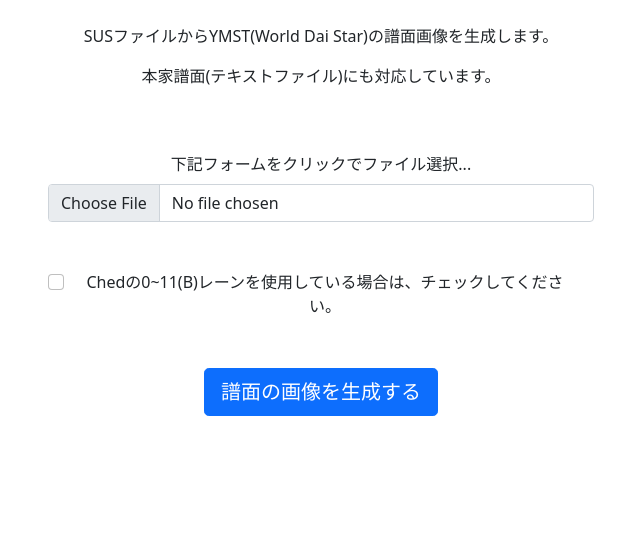
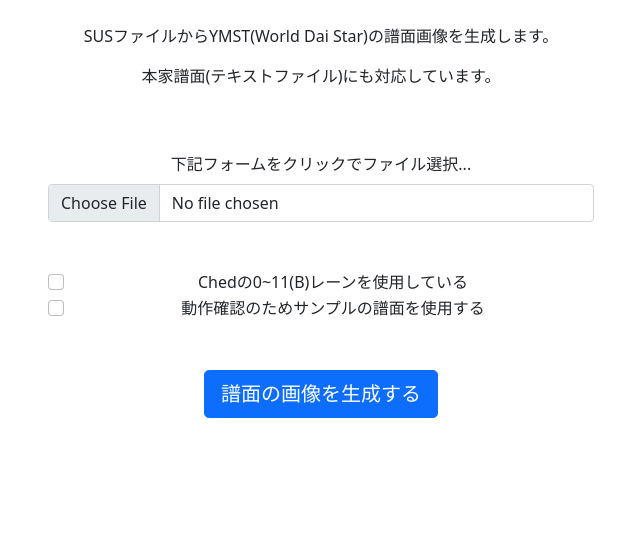
Before and after one commit to PurplePalette/sus-2-ymst-img, a FastAPI app: page / in a window 1280 px wide. Shown: the part 56-616 px from the top of the page, without its empty margins (319-959 px from the left). Run offline with FastAPI, Linux system fonts and the light colour scheme; some libraries are stand-ins or nearby versions.

Commit message:
Update: sample generate

```diff
--- a/main.py
+++ b/main.py
@@ -37,8 +37,18 @@ async def convert(
     chart: str = Form(),
     textFlag: bool = Form(),
     laneFlag: bool = Form(),
+    sampleFlag: bool = Form(),
 ):
-    # テキストファイルの場合は、変換しない
+    # サンプルの場合は、サンプルを返す
+    if sampleFlag:
+        with open("sample.sus", "r", encoding="utf-8") as f:
+            chart = f.read()
+        notation_txt, error_messages = sus2ymst.loads(chart)
+        svg_text = notation_text_to_svg(notation_txt)
+        return templates.TemplateResponse(
+            "convert.html",
+            {"request": request, "svg_text": svg_text},
+        )
     if textFlag:
         svg_text = notation_text_to_svg(chart)
         return templates.TemplateResponse(
--- a/templates/index.html
+++ b/templates/index.html
@@ -41,10 +41,16 @@
                 <input accept=".sus,.txt" class="form-control form-control-md" id="formFile" type="file">
             </div>
             <div class="col-10 col-md-6 mx-4 my-4 box">
-                <div class="form-check form-check-inline">
+                <div class="form-check">
                     <input class="form-check-input" type="checkbox" value="" id="laneFlag">
                     <label class="form-check-label" for="laneFlag">
-                        Chedの0~11(B)レーンを使用している場合は、チェックしてください。
+                        Chedの0~11(B)レーンを使用している
+                    </label>
+                </div>
+                <div class="form-check">
+                    <input class="form-check-input" type="checkbox" value="" id="sampleFlag">
+                    <label class="form-check-label" for="sampleFlag">
+                        動作確認のためサンプルの譜面を使用する
                     </label>
                 </div>
             </div>
@@ -69,8 +75,10 @@
         const fileInput = document.getElementById('formFile');
         const file = fileInput.files[0];
 
+        const sampleFlag = document.getElementById('sampleFlag').checked;
+
         // Early return pattern is used to prevent further execution if there is no file.
-        if (!file) {
+        if (!file && !sampleFlag) {
             alert('SUSファイルを選択してください');
             return;
         }
@@ -80,9 +88,22 @@
 
         // Using FormData API for easier and more readable form data manipulation.
         const formData = new FormData();
-        formData.append('chart', await file.text());
-        formData.append('textFlag', file.name.endsWith('.txt') ? '1' : '0');
         formData.append('laneFlag', document.getElementById('laneFlag').checked ? '1' : '0');
+
+        if(sampleFlag){
+            console.log('sample');
+            formData.append('chart', ' ');
+            formData.append('sampleFlag', '1');
+            formData.append('textFlag', '0');
+        } else {
+            formData.append('sampleFlag', '0');
+            formData.append('chart', await file.text());
+            if(file && file.name.endsWith('.txt')){
+                formData.append('textFlag', '1');
+            } else {
+                formData.append('textFlag', '0');
+            }
+        }
 
         // Fetch API is used for making the POST request instead of form submission for better control and modern practices.
         try {
@@ -93,6 +114,7 @@
 
             // Handle response from the server if needed.
             if (response.ok) {
+                document.getElementById('generate_image').innerText = '';
                 console.log('File uploaded successfully.');
                 const htmlContent = await response.text();
                 const blob = new Blob([htmlContent], { type: 'text/html' });
```
Also changed, not shown: 1 other file.
